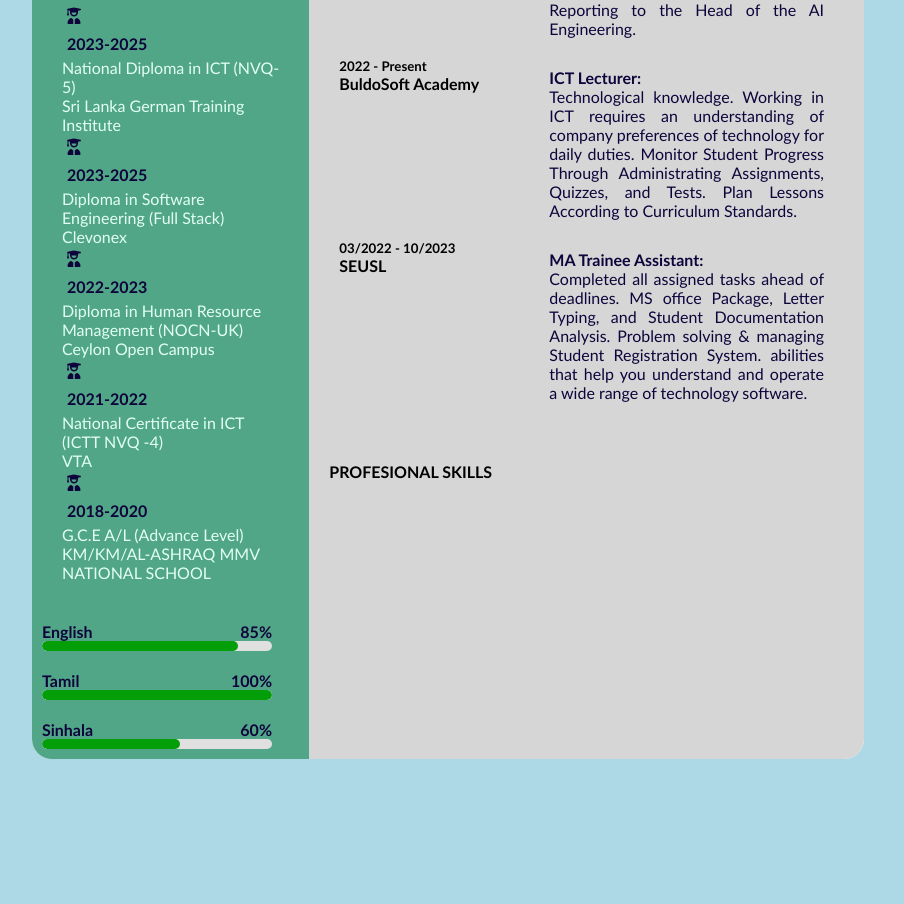
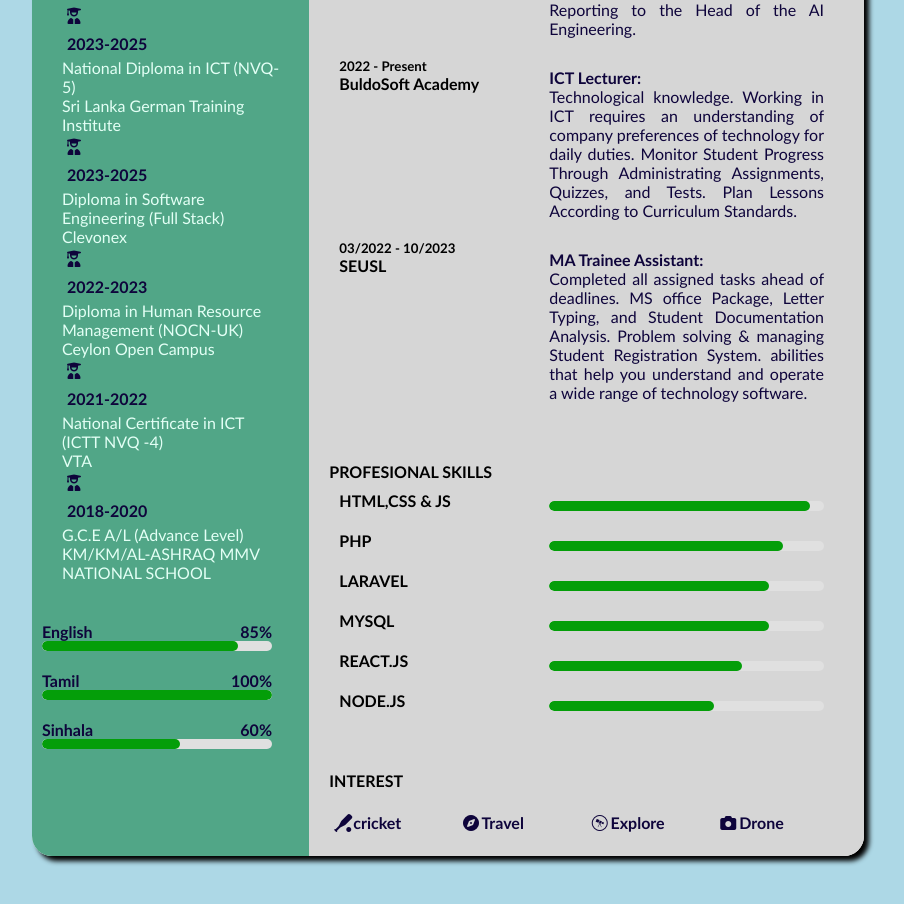
Before and after one commit to aasiksifran17/CSS, a plain HTML site: page CSS Project/index.html in a window 1280 px wide. Shown: the part 588-1492 px from the top of the page, without its empty margins (192-1096 px from the left). Before the commit the page ends 1397 px from the top, so only its background shows below. Drawn offline with Linux system fonts and the light colour scheme.

Commit message:
final touches

```diff
--- a/CSS Project/index.html
+++ b/CSS Project/index.html
@@ -168,10 +168,94 @@
 
               <h4>PROFESIONAL SKILLS</h4>
 
+              <div class="box">
+                <div class="Company">
+                  <p>HTML,CSS & JS </p>
+                </div>
+                <div class="text">
+                  <div class="progress-bar">
+                    <div class="progress" style="width: 95%;"></div>
+                  </div>
+                </div>
+              </div>
+
+              <div class="box">
+                <div class="Company">
+                  <p>PHP </p>
+                </div>
+                <div class="text">
+                  <div class="progress-bar">
+                    <div class="progress" style="width: 85%;"></div>
+                  </div>
+                </div>
+              </div>
+
+              <div class="box">
+                <div class="Company">
+                  <p>LARAVEL </p>
+                </div>
+                <div class="text">
+                  <div class="progress-bar">
+                    <div class="progress" style="width: 80%;"></div>
+                  </div>
+                </div>
+              </div>
+
+              <div class="box">
+                <div class="Company">
+                  <p>MYSQL </p>
+                </div>
+                <div class="text">
+                  <div class="progress-bar">
+                    <div class="progress" style="width: 80%;"></div>
+                  </div>
+                </div>
+              </div>
+
+              <div class="box">
+                <div class="Company">
+                  <p>REACT.JS </p>
+                </div>
+                <div class="text">
+                  <div class="progress-bar">
+                    <div class="progress" style="width: 70%;"></div>
+                  </div>
+                </div>
+              </div>
+
+              <div class="box">
+                <div class="Company">
+                  <p>NODE.JS </p>
+                </div>
+                <div class="text">
+                  <div class="progress-bar">
+                    <div class="progress" style="width: 60%;"></div>
+                  </div>
+                </div>
+              </div>
+
+              </div>
+
+              <!-- PROESIONAL SKILLS END -->
 
 
+              <div class="Experience">
 
-              </div>
+              <h4>INTEREST</h4>
+
+              <div class="interest">
+
+                <ul>
+                  <li><span><i class="fa-solid fa-baseball-bat-ball"></i></span> cricket</li>
+                  <li><span><i class="fa-solid fa-compass"></i></span> Travel</li>
+                  <li><span><i class="fa-brands fa-wpexplorer"></i></span> Explore</li>
+                  <li><span><i class="fa-solid fa-camera"></i></span> Drone</li>
+
+                </ul>
+
+            </div>
+
+
 
             </div>
 
--- a/CSS Project/style.css
+++ b/CSS Project/style.css
@@ -20,6 +20,7 @@ body{
     width: 65%;
     margin: 50px;
     border-radius: 20px;
+    box-shadow: 5px 5px 5px 0px #000000;
 }
 
 .container .leftside{
@@ -177,6 +178,18 @@ span{
 
 .Experience .box .Company{
     min-width: 200px;
+    font-weight: bold;
 }
 
 /* Experience End */
+
+
+.interest ul{
+   list-style: none;
+   display: grid;
+   grid-template-columns: repeat(4,1fr);
+   margin-top: 20px;
+   color: #0e043b;
+   font-weight: bold;
+
+}
```
